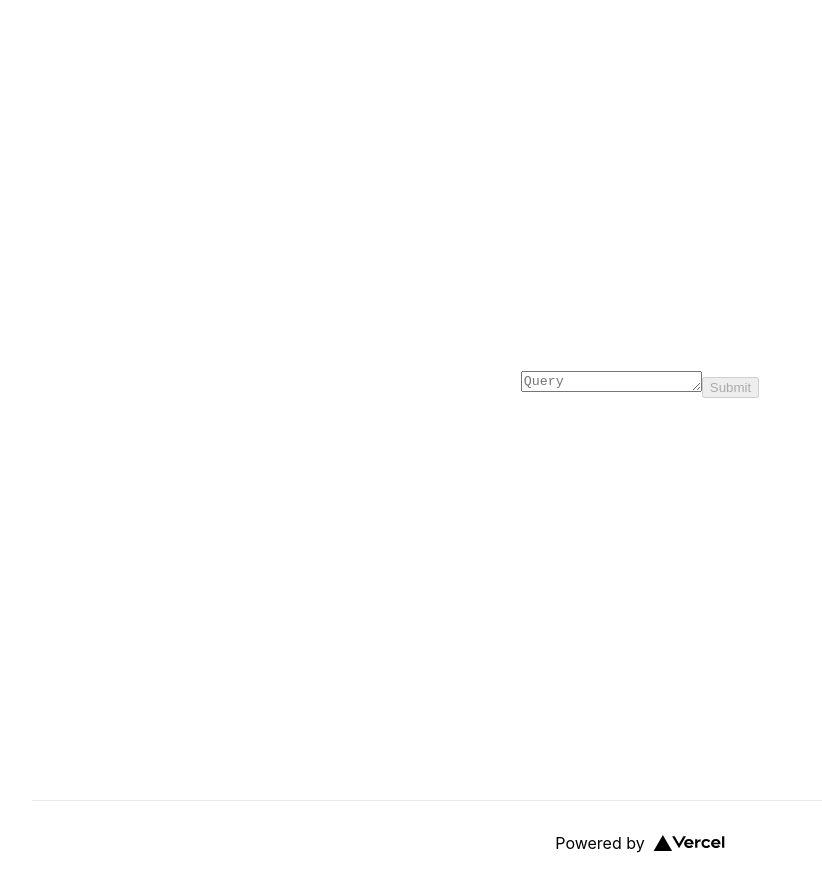
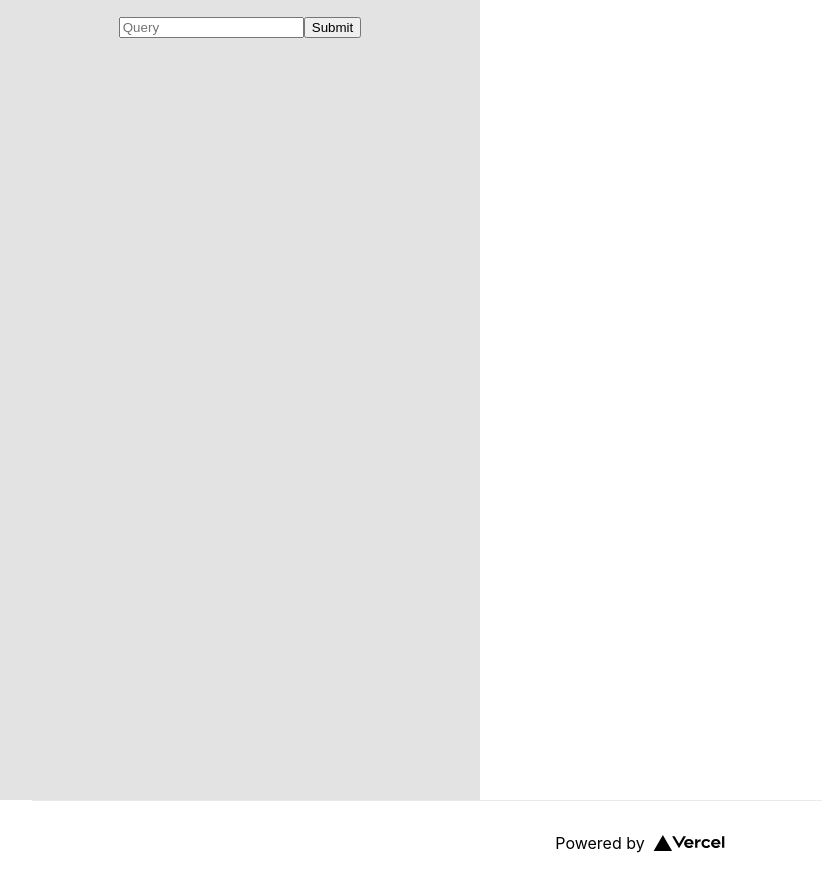
Before and after one commit to bearsdotzone/collection-tracker, a Next.js app: page / in a window 1280 px wide. Shown: the whole page, without its empty margins (0-822 px from the left). Built offline with nearby package versions, Linux system fonts and the light colour scheme.

Commit message:
Break search out into a sidebar component

```diff
--- /dev/null
+++ b/components/common/SearchSidebar.tsx
@@ -0,0 +1,43 @@
+import styles from "./SearchSidebarStyles.module.css";
+import React, { useState, useEffect } from "react";
+
+const SearchSidebar: React.FC = () => {
+  const [content, setContent] = useState("");
+  const [results, setResults] = useState([]);
+
+  const submitData = async (e: React.SyntheticEvent) => {
+    e.preventDefault();
+
+    const api_req = await fetch("/api/search?q=" + content);
+
+    if (api_req.status == 204) {
+      setResults([{ name: "No Results" }]);
+      return;
+    }
+
+    const api_res = await api_req.json();
+
+    setResults(api_res);
+  };
+
+  return (
+    <div className={styles.searchsidebar}>
+      <form onSubmit={submitData}>
+        <input
+          type="search"
+          onChange={(e) => setContent(e.target.value)}
+          placeholder="Query"
+          value={content}
+          required={true}
+        />
+        <button type="submit">Submit</button>
+      </form>
+      <ul>
+        {results.map((item) => (
+          <li key={item["id"]}>{item["printed_name"] || item["name"]}</li>
+        ))}
+      </ul>
+    </div>
+  );
+};
+export default SearchSidebar;
--- /dev/null
+++ b/components/common/SearchSidebarStyles.module.css
@@ -0,0 +1,12 @@
+.searchsidebar {
+  position: static;
+  top: 0rem;
+  padding: 1pt;
+  text-align: center;
+  background-color: rgba(200, 200, 200, 0.5);
+  padding: 1rem 1rem 1rem 1rem;
+  align-items: center;
+  width: 30rem;
+  height: 100vh;
+  float: left;
+}
--- a/pages/_app.tsx
+++ b/pages/_app.tsx
@@ -1,8 +1,10 @@
 import '../styles/globals.css'
 import type { AppProps } from 'next/app'
+import SearchSidebar from '../components/common/SearchSidebar'
 
 function MyApp({ Component, pageProps }: AppProps) {
-  return <Component {...pageProps} />
+  return (<div><SearchSidebar /><Component {...pageProps} /></div>);
+
 }
 
 export default MyApp
--- a/pages/index.tsx
+++ b/pages/index.tsx
@@ -1,9 +1,9 @@
-import type { NextPage } from 'next'
-import Head from 'next/head'
-import Image from 'next/image'
-import styles from '../styles/Home.module.css'
-import { createClient, SchemaFieldTypes, SearchOptions } from 'redis';
-import React, { useState, useEffect } from 'react'
+import type { NextPage } from "next";
+import Head from "next/head";
+import Image from "next/image";
+import styles from "../styles/Home.module.css";
+import { createClient, SchemaFieldTypes, SearchOptions } from "redis";
+import React, { useState, useEffect } from "react";
 
 // export async function getStaticProps(context) {
 
@@ -11,7 +11,6 @@ import React, { useState, useEffect } from 'react'
 //   client.connect();
 //   client.on('connect', () => console.log('connected to redis successfully!'));
 //   client.on('error', (err) => console.log('Redis Client Error', err));
-
 
 //   var output = await client.ft.search('idx:cards', '@type_line:Bear');
 
@@ -26,8 +25,7 @@ import React, { useState, useEffect } from 'react'
 // }
 
 const Home: React.FC = () => {
-
-  const [content, setContent] = useState('');
+  const [content, setContent] = useState("");
   const [results, setResults] = useState([]);
 
   // var out = useSWR('/api/search?q=' + content)
@@ -35,13 +33,11 @@ const Home: React.FC = () => {
   const submitData = async (e: React.SyntheticEvent) => {
     e.preventDefault();
 
-    const api_req = await fetch('/api/search?q=' + content)
+    const api_req = await fetch("/api/search?q=" + content);
 
-    const api_res = await api_req.json()
+    const api_res = await api_req.json();
 
-    setResults(api_res)
-
-
+    setResults(api_res);
   };
 
   return (
@@ -52,23 +48,7 @@ const Home: React.FC = () => {
         <link rel="icon" href="/favicon.ico" />
       </Head>
 
-      <main className={styles.main}>
-        <form onSubmit={submitData}>
-        <textarea
-            cols={20}
-            onChange={(e) => setContent(e.target.value)}
-            placeholder="Query"
-            rows={1}
-            value={content}
-          />
-        <button disabled={!content} type="submit">Submit</button>
-        </form>
-        <ul>
-          {
-            results.map(item => (<li key={item['id']}>{item['printed_name'] || item['name']}</li>))
-          }
-        </ul>
-      </main>
+      <main className={styles.main}></main>
 
       <footer className={styles.footer}>
         <a
@@ -76,14 +56,14 @@ const Home: React.FC = () => {
           target="_blank"
           rel="noopener noreferrer"
         >
-          Powered by{' '}
+          Powered by{" "}
           <span className={styles.logo}>
             <Image src="/vercel.svg" alt="Vercel Logo" width={72} height={16} />
           </span>
         </a>
       </footer>
     </div>
-  )
-}
+  );
+};
 
-export default Home
+export default Home;
```
